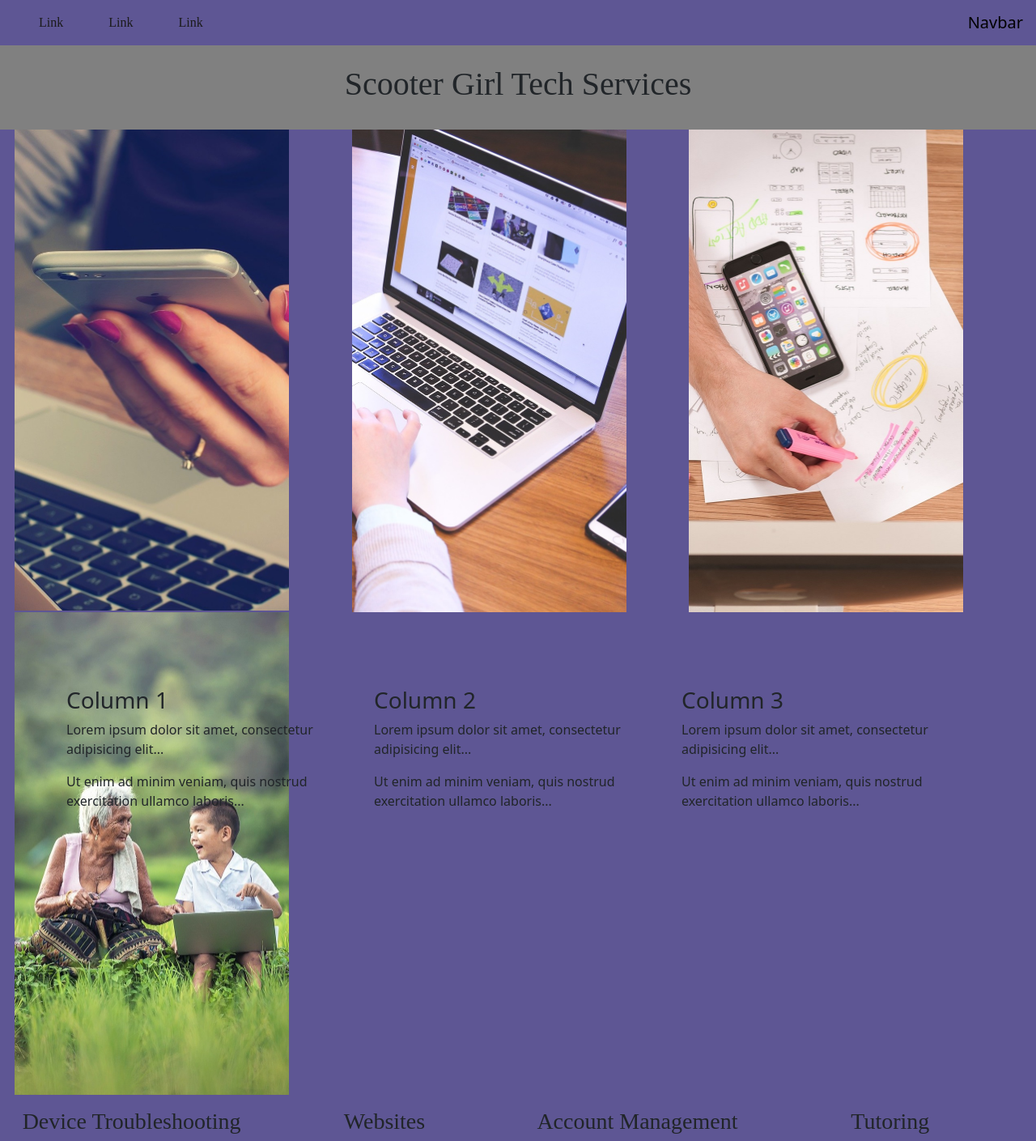
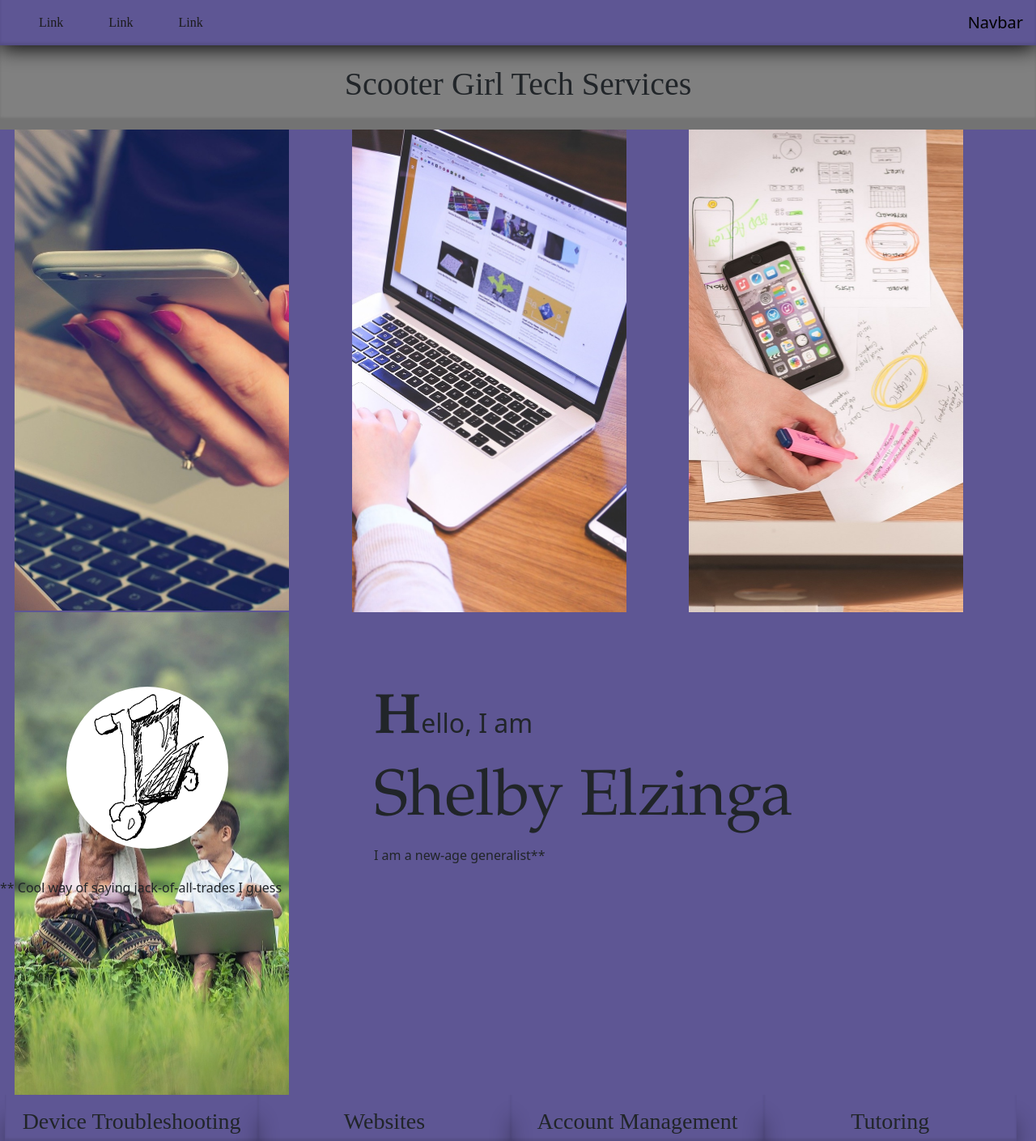
Before and after one commit to snelzing/ScooterGirlsSite, a Django app: page / in a window 1280 px wide. Shown: the whole page at 81% size. Run offline with Django 4.2, Linux system fonts and the light colour scheme; some libraries are stand-ins or nearby versions.

Commit message:
She discovered box shadows

```diff
--- a/static/styles.css
+++ b/static/styles.css
@@ -1,18 +1,19 @@
-h1 {
+.headline {
     background-color: grey;
     padding-bottom: 2rem;
     padding-top: 5rem;
     margin-bottom: -0.5px !important;
     text-align: center;
-    font-family: "Rubik"
+    font-family: "Rubik";
+    box-shadow: 0 3px 6px rgba(0,0,0,0.3), inset 0 -15px 3px rgba(0,0,0,0.1);
 }
-
 
 
 .navbar {
     justify-content: end !important;
     background-color: #5E5694;
     padding: 4rem;
+    box-shadow: 0 3px 26px rgba(0,0,0,1), inset 0 -3px 3px rgba(0,0,0,0.1);
 }
 
 .pic-label {
@@ -20,6 +21,7 @@ h1 {
     font-family: "Rubik";
     padding-top: 1rem;
     font-weight: 600;
+        box-shadow: 0 30px 26px rgba(0,0,0,0.3), inset 0 -3px 3px rgba(0,0,0,0.1);
 }
 
 .nav-link {
@@ -63,3 +65,19 @@ to {
     margin-left: 0%;
     width: 100%;
 }
+
+.rounded-circle {
+    border-radius: 100%;
+    box-shadow: 0 30px 26px rgba(0,0,0,0.3), inset 0 -3px 3px rgba(0,0,0,0.1);
+}
+
+.hello::first-letter {
+    font-size: 70px;
+    font-family: "Book Antiqua";
+    font-weight: bold;
+}
+
+.my-name {
+    font-size: 5rem;
+    font-family: "Book Antiqua";
+}
--- a/templates/home.html
+++ b/templates/home.html
@@ -3,7 +3,7 @@
 
 {% block content %}
 
-<h1>Scooter Girl Tech Services</h1>
+<h1 class="headline">Scooter Girl Tech Services</h1>
 <div class="main-panel">
 
     <div class="row pic-box ">
@@ -44,21 +44,22 @@
 <div class="container mt-5">
   <div class="row">
     <div class="col-sm-4">
-      <h3>Column 1</h3>
-      <p>Lorem ipsum dolor sit amet, consectetur adipisicing elit...</p>
-      <p>Ut enim ad minim veniam, quis nostrud exercitation ullamco laboris...</p>
+        <img class="scooter rounded-circle" src="../static/img/2022-06-28_11h18_36.png" width="200" height="200">
     </div>
-    <div class="col-sm-4">
-      <h3>Column 2</h3>
-      <p>Lorem ipsum dolor sit amet, consectetur adipisicing elit...</p>
-      <p>Ut enim ad minim veniam, quis nostrud exercitation ullamco laboris...</p>
-    </div>
-    <div class="col-sm-4">
-      <h3>Column 3</h3>
-      <p>Lorem ipsum dolor sit amet, consectetur adipisicing elit...</p>
-      <p>Ut enim ad minim veniam, quis nostrud exercitation ullamco laboris...</p>
+    <div class="col-sm-6">
+      <h2 class="hello">Hello, I am</h2>
+        <h1 class="my-name">Shelby Elzinga</h1>
+      <p>I am a new-age generalist**</p>
+
     </div>
   </div>
 </div>
 
+
+
+<div>
+
+    <p>** Cool way of saying jack-of-all-trades I guess</p>
+
+</div>
 {% endblock %}
```
Also changed, not shown: static/img/2022-06-28_11h18_36.png (added).
